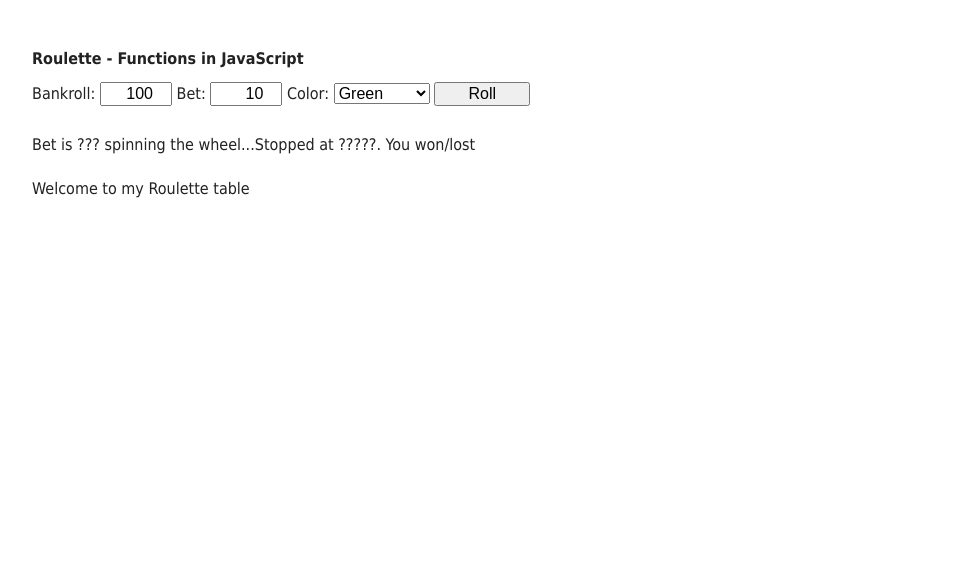
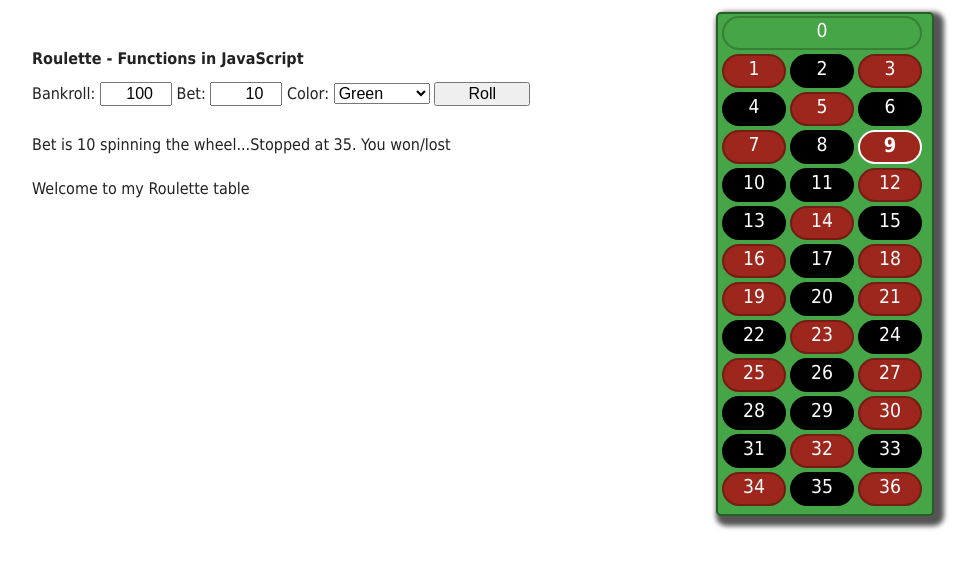
Before and after one commit to MungangaThelly/game, a website: page index.html in a window 1280 px wide. Both pictures are taken after a click on the input "Roll". Shown: the whole page, without its empty margins (154-1133 px from the left). Drawn offline with Linux system fonts and the light colour scheme.

Commit message:
insterted value and random into log message

```diff
--- a/index.html
+++ b/index.html
@@ -15,7 +15,7 @@
 
 
     <!-- THis HTML should be generated though JS, see exercise 5 -->
-    <!-- <div id="table">
+     <div id="table">
       <div class="number green" id="n0">0</div>
       <div class="number red" id="n1">1</div>
       <div class="number black" id="n2">2</div>
@@ -53,7 +53,7 @@
       <div class="number red" id="n34">34</div>
       <div class="number black" id="n35">35</div>
       <div class="number red" id="n36">36</div>
-    </div> -->
+    </div>
 
     <div id="status">
       <form>
--- a/js/main.js
+++ b/js/main.js
@@ -27,7 +27,7 @@ function rollGame(event) {
   console.log(`Number: ${random}, color: ${table[random]}`)
 
   console.log('You just rolled :)')
-  const logMessage = `<p>Bet is ??? spinning the wheel...Stopped at ?????. You won/lost</p>`
+  const logMessage = `<p>Bet is ${bet.value} spinning the wheel...Stopped at ${random}. You won/lost</p>`;
   log.innerHTML = logMessage + log.innerHTML;
 }
 
```
